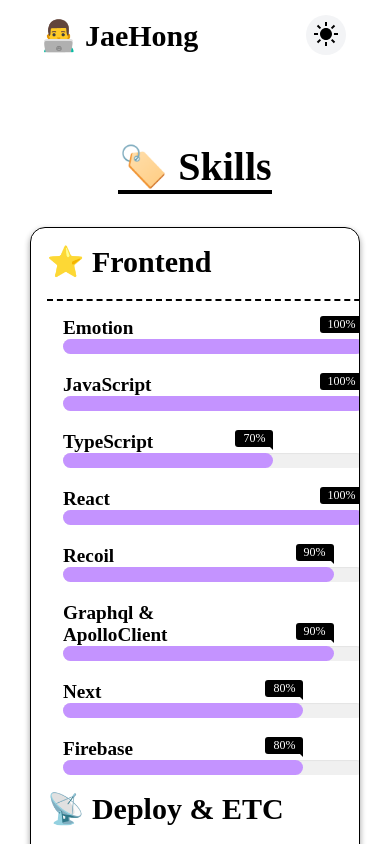
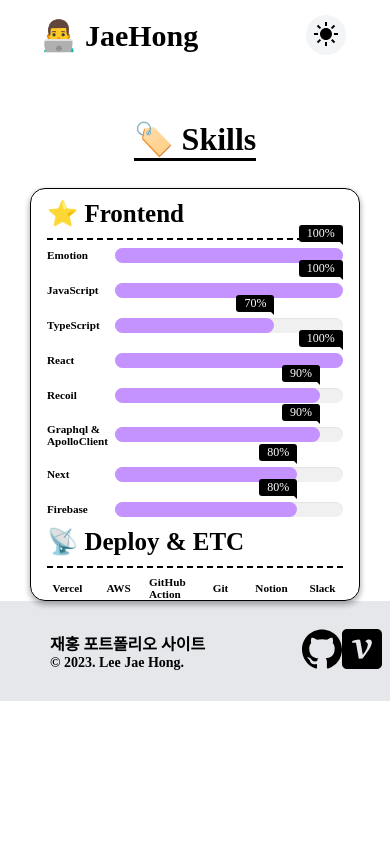
Before and after one commit to Jae-hong-lee/LJH_Portfolio, a Next.js app: page /skill in a window 390 px wide. Shown: the top 844 px of the page. Built offline with nearby package versions, Linux system fonts and the light colour scheme.

Commit message:
design:반응형 작업

```diff
--- a/pages/career/index.tsx
+++ b/pages/career/index.tsx
@@ -8,6 +8,9 @@ export const Wrapper = styled.section`
   align-items: center;
   width: 100%;
   padding: 0px 30px;
+  @media screen and (max-width: 767px) {
+    padding: 0px 1rem;
+  }
 `;
 
 export default function CareerPage() {
--- a/pages/index.tsx
+++ b/pages/index.tsx
@@ -7,7 +7,6 @@ import ProjectPage from "./project";
 import SkillPage from "./skill";
 
 export default function Home({ projects }: { projects: any }) {
-  console.log(projects);
   return (
     <div>
       <Head>
--- a/src/common/Title/index.tsx
+++ b/src/common/Title/index.tsx
@@ -15,6 +15,20 @@ export const Header = styled.h1`
     color: #563e7d;
     border-bottom: 5px solid #845ec2;
   }
+  @media (max-width: 992px) {
+    margin-top: 60px;
+    font-size: 2rem;
+  }
+
+  @media screen and (max-width: 767px) {
+    margin-top: 50px;
+    font-size: 2rem;
+    border-bottom: 3px solid black;
+    &:hover {
+      color: #563e7d;
+      border-bottom: 3px solid #845ec2;
+    }
+  }
 `;
 
 export default function TitleHeader(props: ITitleHeader) {
--- a/src/common/layout/footer/footer.styles.ts
+++ b/src/common/layout/footer/footer.styles.ts
@@ -9,11 +9,17 @@ export const FooterWrapper = styled.div`
   height: 120px;
   padding: 0px 50px;
   background-color: #e5e7eb;
+  @media screen and (max-width: 767px) {
+    height: 100px;
+  }
 `;
 
 export const FooterTitle = styled.div`
-  font-size: 30px;
+  font-size: 2rem;
   font-weight: 600;
+  @media screen and (max-width: 767px) {
+    font-size: 1rem;
+  }
 `;
 
 export const FooterSubTitle = styled.div`
--- a/src/component/home/home.styles.ts
+++ b/src/component/home/home.styles.ts
@@ -12,6 +12,7 @@ export const Wrapper = styled.div`
   }
   @media screen and (max-width: 767px) {
     height: 100%;
+    padding: 0px 1rem;
   }
   animation: scale-up-center 0.4s cubic-bezier(0.39, 0.575, 0.565, 1) both;
   @keyframes scale-up-center {
@@ -34,12 +35,12 @@ export const ProfileContentBox = styled.div`
 `;
 
 export const ProfileTitle = styled.div`
-  line-height: 150%;
   text-align: left;
 `;
 
 export const TitleHeader = styled.h1`
   color: #845ec2;
+  line-height: 100%;
   font-weight: 700;
   transition-duration: 0.5s;
   &:hover {
--- a/src/component/project/project.presenter.tsx
+++ b/src/component/project/project.presenter.tsx
@@ -2,6 +2,7 @@ import { Card, Col, Divider, Row, Tag } from "antd";
 import * as PS from "./project.styles";
 
 export default function ProjectUI(props: any) {
+  console.log(props.projects.results);
   return (
     <PS.Wrapper>
       <Divider orientation="center">
--- a/src/component/skill/skill.styles.ts
+++ b/src/component/skill/skill.styles.ts
@@ -17,8 +17,13 @@ export const Wrapper = styled.div`
   &:hover {
     box-shadow: 0 14px 28px rgba(0, 0, 0, 0.25), 0 14px 28px rgba(0, 0, 0, 0.22);
   }
+  @media (max-width: 992px) {
+    padding: 1rem;
+    width: 90%;
+  }
+
   @media screen and (max-width: 767px) {
-    padding: 1rem;
+    padding: 0px 1rem;
     width: 100%;
   }
 `;
@@ -28,7 +33,7 @@ export const SkillBarWrapper = styled.div`
   height: 100%;
   padding: 2rem 1rem;
   @media screen and (max-width: 767px) {
-    padding: 1rem;
+    padding: 0rem;
   }
 `;
 
@@ -38,11 +43,18 @@ export const SkillTitle = styled.div`
   font-size: 30px;
   font-weight: 700;
   cursor: pointer;
+  @media screen and (max-width: 767px) {
+    font-size: 25px;
+    margin: 10px 0px;
+  }
 `;
 
 export const Line = styled.div`
   width: 100%;
   border-bottom: 2px dashed black;
+  @media screen and (max-width: 767px) {
+    margin-bottom: 0.5rem;
+  }
 `;
 
 export const BarWrapper = styled.div`
@@ -58,9 +70,7 @@ export const BarWrapper = styled.div`
     margin-bottom: 0px;
   }
   @media screen and (max-width: 767px) {
-    display: flex;
-    flex-direction: column;
-    align-items: stretch;
+    width: 100%;
   }
 `;
 
@@ -92,6 +102,10 @@ export const InfoTitle = styled.span`
     100% {
       opacity: 1;
     }
+  }
+  @media screen and (max-width: 767px) {
+    font-size: 0.7rem;
+    font-weight: 700;
   }
 `;
 
@@ -170,7 +184,7 @@ export const ETCWrapper = styled.div`
   grid-template-columns: 1fr 1fr 1fr 1fr 1fr 1fr;
   grid-gap: 10px;
   @media screen and (max-width: 767px) {
-    padding-top: 1rem;
+    padding-top: 0rem;
   }
 `;
 
```
Also changed, not shown: src/component/career/career.styles.ts (+8 -1 lines).
